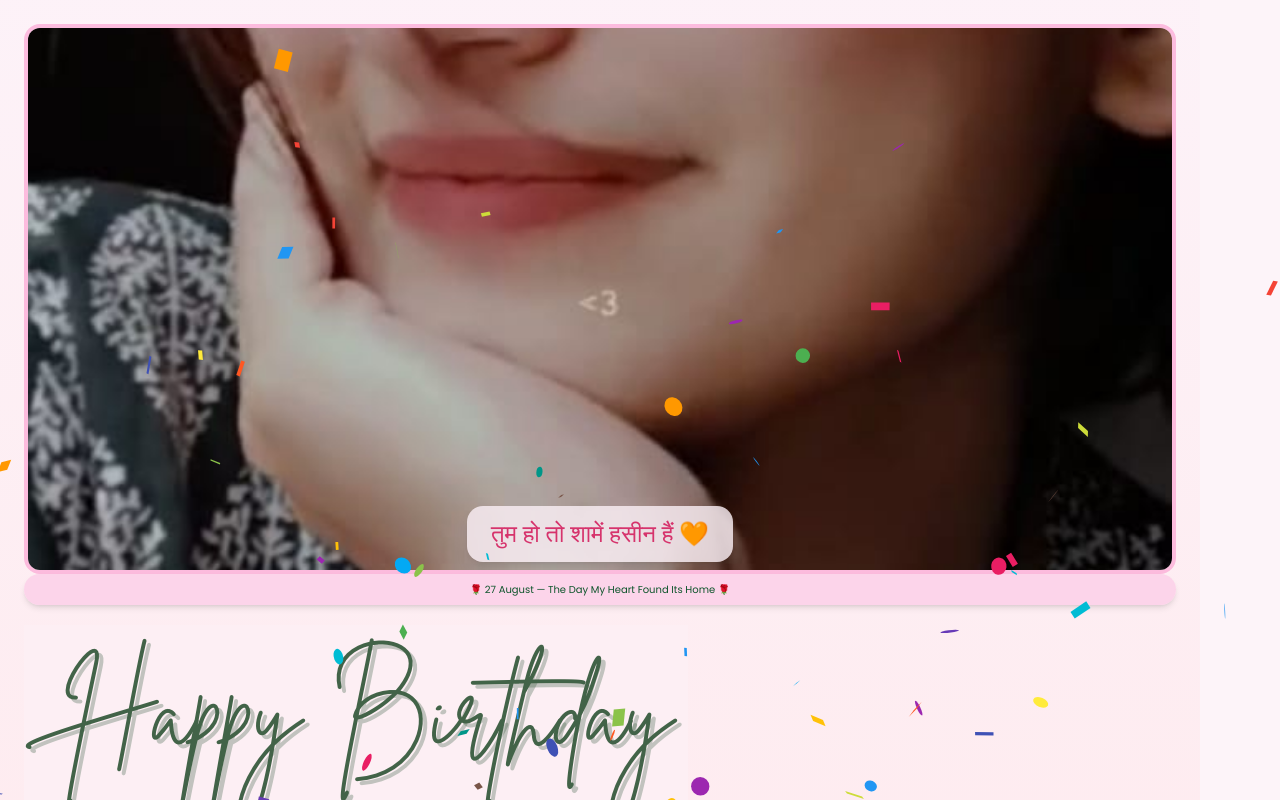
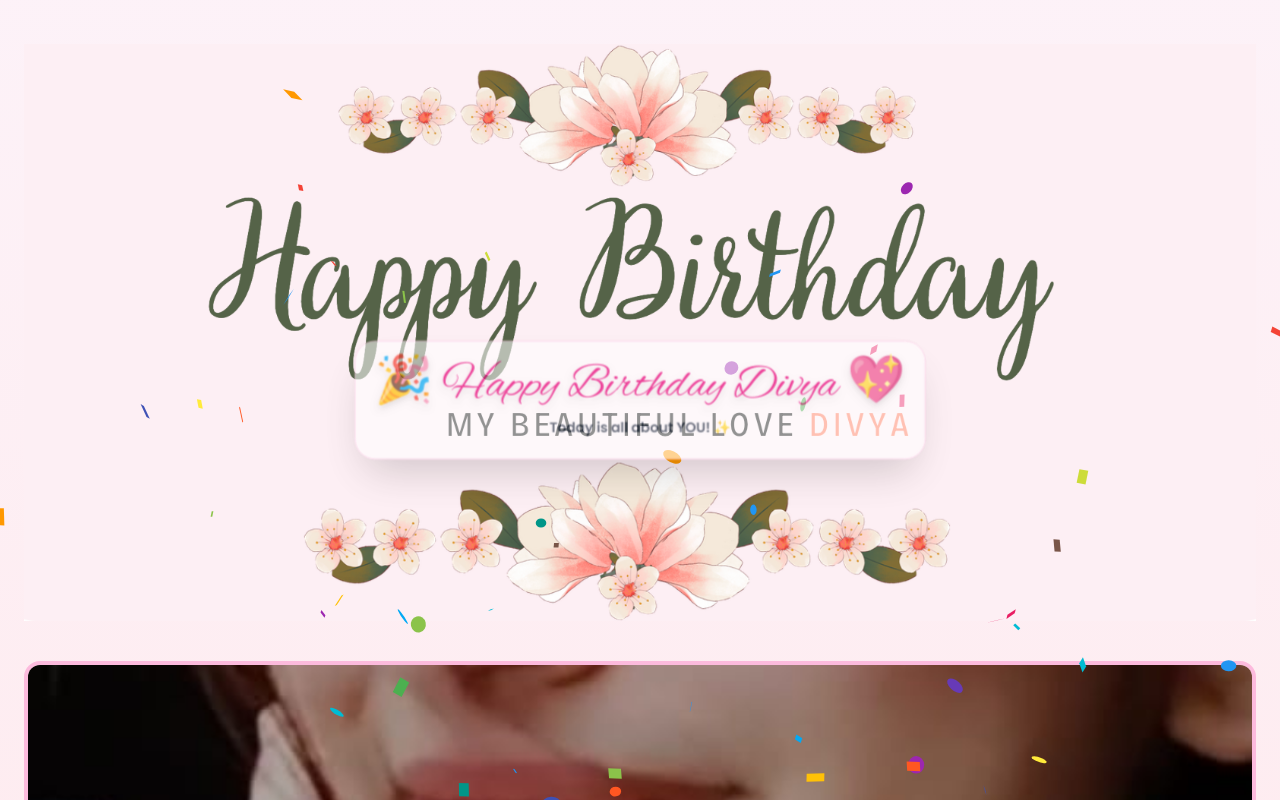
Before and after one commit to prakashgupta27/divya-bday, a React (Vite) app: page / in a window 1280 px wide. Shown: the top 800 px of the page. Built offline with nearby package versions, Linux system fonts and the light colour scheme.

Commit message:
Photo added

```diff
--- a/src/component/BirthadyMemory.jsx
+++ b/src/component/BirthadyMemory.jsx
@@ -96,7 +96,6 @@ function BirthdayMemory() {
             >
                 MY HEART SAYING TO MY <span className="text-red-600">BIRTHDAY GIRL</span>
             </motion.a>
-
         </motion.div>
     )
 }
--- a/src/component/ImageComponent.jsx
+++ b/src/component/ImageComponent.jsx
@@ -1,5 +1,7 @@
 import { useEffect, useState } from "react";
 import { motion } from "framer-motion";
+import HHBBDD from "../../public/image/FHBD.png";
+
 
 const ImageComponent = ({ images }) => {
     const [index, setIndex] = useState(0);
@@ -13,7 +15,7 @@ const ImageComponent = ({ images }) => {
     }, [images.length]);
 
     return (
-        <>
+        <> <img src={HHBBDD} alt="hbd" loading="lazy" style={{ textDecoration: "none", paddingTop: "20px" , paddingBottom:"40px"}} />
             <div className="relative w-full flex items-center justify-center py-10 min-h-[550px] rounded-2xl overflow-hidden border-4 border-pink-300/70">
                 {/* Background Images */}
                 {images.map((img, i) => (
@@ -35,7 +37,7 @@ const ImageComponent = ({ images }) => {
                             key={i + "-text"}
                             className="absolute inset-0 flex items-center justify-center text-center px-4"
                             style={{
-                                paddingTop:"470px",
+                                paddingTop: "470px",
                                 opacity: index === i ? 1 : 0,
                                 transition: "opacity 1s ease-in-out",
                             }}
--- a/src/component/birthdayLandingPage.jsx
+++ b/src/component/birthdayLandingPage.jsx
@@ -91,9 +91,9 @@ export default function BirthdaySurprise() {
     const images = [
         { src: CoverPhoto1, text: "तुम हो तो सुबह नई है ❤️" },
         { src: CoverPhoto2, text: "तुम हो तो शामें हसीन हैं 🧡" },
-        { src: CoverPhoto3, text: "एक दुनिया सपनों सी है 💙"},
+        { src: CoverPhoto3, text: "एक दुनिया सपनों सी है 💙" },
         { src: CoverPhoto4, text: "तुम हो तो इस पे यकीन है 💚" },
-        { src: CoverPhoto5, text: "तुम हो तो सब अच्छा है 💛"},
+        { src: CoverPhoto5, text: "तुम हो तो सब अच्छा है 💛" },
         { src: CoverPhoto6, text: "तुम हो तो वक्त थमा है 🤎" },
     ];
 
@@ -140,7 +140,8 @@ export default function BirthdaySurprise() {
             {emojiRain && <EmojiRain />}
 
             {/* 🎯 Popup */}
-            {/* {showPopup && (
+            {showPopup && (
+                <>
                     <motion.div
                         initial={{ opacity: 0, scale: 0.5 }}
                         animate={{ opacity: 1, scale: 1 }}
@@ -148,6 +149,7 @@ export default function BirthdaySurprise() {
                         transition={{ duration: 0.6, ease: "easeOut" }}
                         className="fixed inset-0 flex items-center justify-center z-[999]"
                     >
+
                         <div className="bg-white/80 backdrop-blur-lg px-10 py-6 rounded-3xl shadow-2xl border border-pink-200 flex flex-col items-center">
                             <motion.h1
                                 className="text-3xl sm:text-5xl font-bold text-pink-600 drop-shadow-lg"
@@ -162,7 +164,8 @@ export default function BirthdaySurprise() {
                             </p>
                         </div>
                     </motion.div>
-            )} */}
+                </>
+            )}
             <ImageComponet images={images} />
             <img src={HBD} alt="hbd" loading="lazy" style={{ textDecoration: "none", paddingTop: "20px" }} />
 
@@ -229,7 +232,7 @@ export default function BirthdaySurprise() {
                     From the moment you came into my life, from the moment you became mine, your love has made me feel so truly special. I know I may not be worthy of your love, yet you trusted me, gave me your love, and stood by my side.<br />
                 </motion.p>
 
-                <motion.div
+                {/* <motion.div
                     className="mt-5 overflow-hidden rounded-[2rem] shadow-2xl ring-4 ring-pink-100 hover:ring-pink-300 transition duration-300"
                     initial={{ opacity: 0, y: 30 }}
                     animate={{ opacity: 1, y: 0 }}
@@ -242,7 +245,7 @@ export default function BirthdaySurprise() {
                         className="w-full h-74 sm:h-80 object-cover brightness-95 hover:brightness-105 transition duration-500 ease-in-out"
                         loading="lazy"
                     />
-                </motion.div>
+                </motion.div> */}
             </motion.div>
 
             <motion.div
```
Also changed, not shown: public/image/FHBD.png (added). Lines whose indentation alone changed are shown as unchanged.
